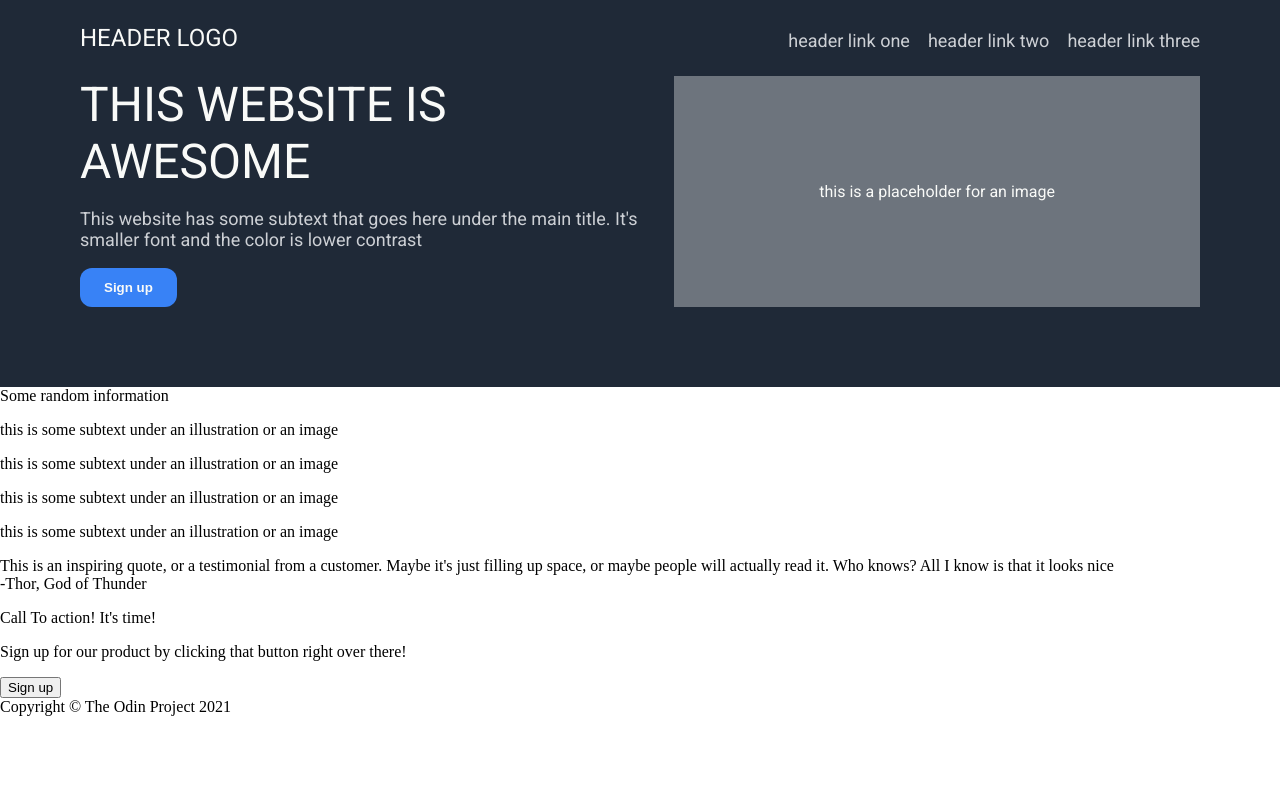
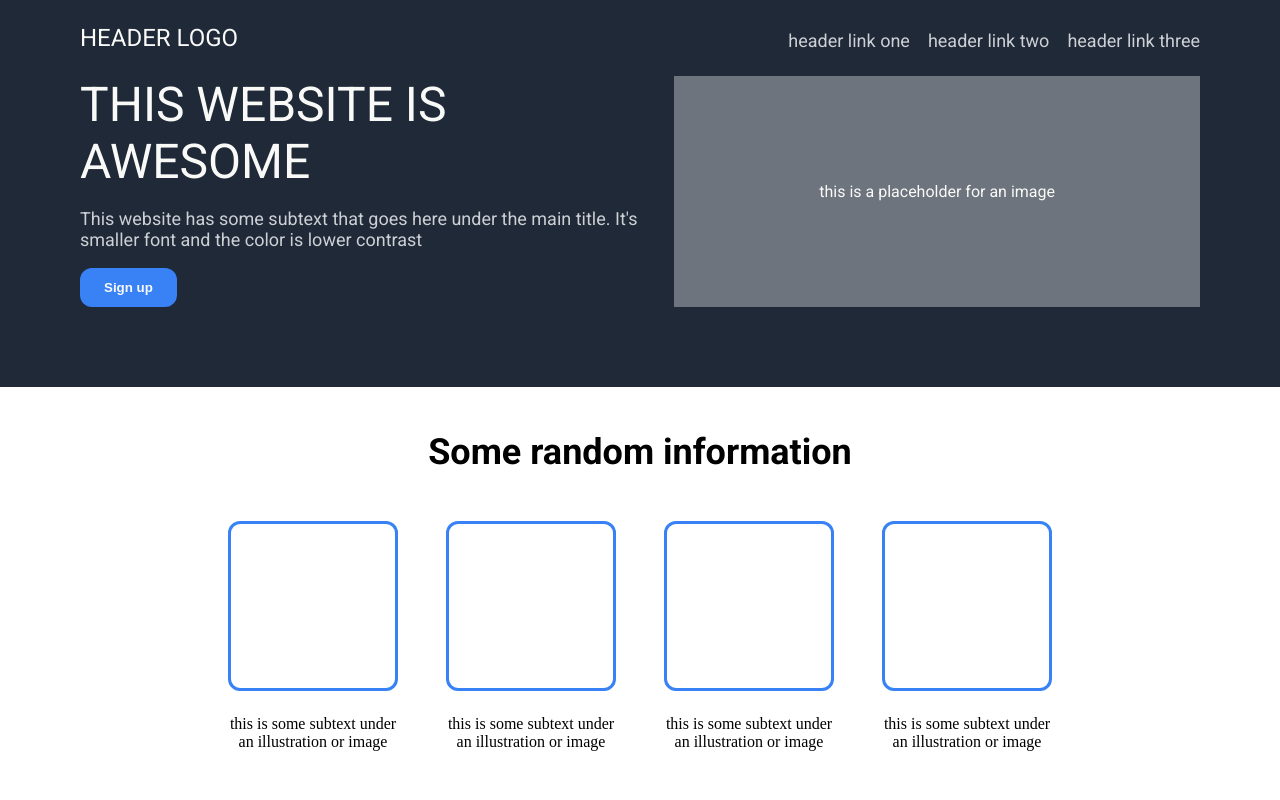
Before and after one commit to yogi1308/landing_page, a plain HTML site: page index.html in a window 1280 px wide. Shown: the top 800 px of the page. Drawn offline with Linux system fonts and the light colour scheme.

Commit message:
made changes to html as required by the css styled section2 in css

```diff
--- a/index.html
+++ b/index.html
@@ -27,10 +27,20 @@
     </div>
     <div class="section2">
         <div class="section2-header">Some random information</div>
-        <div class="section2-content"> <p> </p> <p>this is some subtext under an illustration or an image</p></div>
-        <div class="section2-content"> <p> </p> <p>this is some subtext under an illustration or an image</p></div>
-        <div class="section2-content"> <p> </p> <p>this is some subtext under an illustration or an image</p></div>
-        <div class="section2-content"> <p> </p> <p>this is some subtext under an illustration or an image</p></div>
+        <div class="section2-content">
+            <div class="section2-main">
+                <p class="section2-image-placeholder"> </p> <p>this is some subtext under an illustration or image</p>
+            </div>
+            <div class="section2-main">
+                <p class="section2-image-placeholder"> </p> <p>this is some subtext under an illustration or image</p>
+            </div>
+            <div class="section2-main">
+                <p class="section2-image-placeholder"> </p> <p>this is some subtext under an illustration or image</p>
+            </div>
+            <div class="section2-main">
+                <p class="section2-image-placeholder"> </p> <p>this is some subtext under an illustration or image</p>
+            </div>
+        </div>
     </div>
     <div class="section3">
         <div class="quote">This is an inspiring quote, or a testimonial from a customer. Maybe it's just filling up space, or maybe people will actually read it. Who knows? All I know is that it looks nice</div>
--- a/style.css
+++ b/style.css
@@ -71,3 +71,48 @@ body {
     border: none;
     width: fit-content;
 }
+
+.section2 {
+    display: flex;
+    flex-direction: column;
+    justify-content: space-between;
+    align-items: center;
+    padding: 12px 132px 48px 132px;
+}
+
+.section2-header {
+    font-weight: 900;
+    font-size: 36px;
+    color: #F2937;
+    font-family: Roboto, sans-serif;
+    margin: 32px;
+}
+
+.section2-content {
+    display: flex;
+    flex-direction: row;
+    gap: 48px;
+    padding-left: 96px;
+    padding-right: 96px;
+}
+
+.section2-image-placeholder {
+    aspect-ratio: 1/1;
+    padding: 16px 16px;
+    flex-shrink: 0;
+    border: 3px solid #3882F6;
+    border-radius: 12px;
+    margin-bottom: 8px;
+}
+
+.section2-main {
+    display: flex;
+    flex-direction: column;
+    justify-content: space-between;
+}
+
+.section2-main p{
+    text-align: center;
+    justify-content: center;
+    align-items: center;
+}
```
